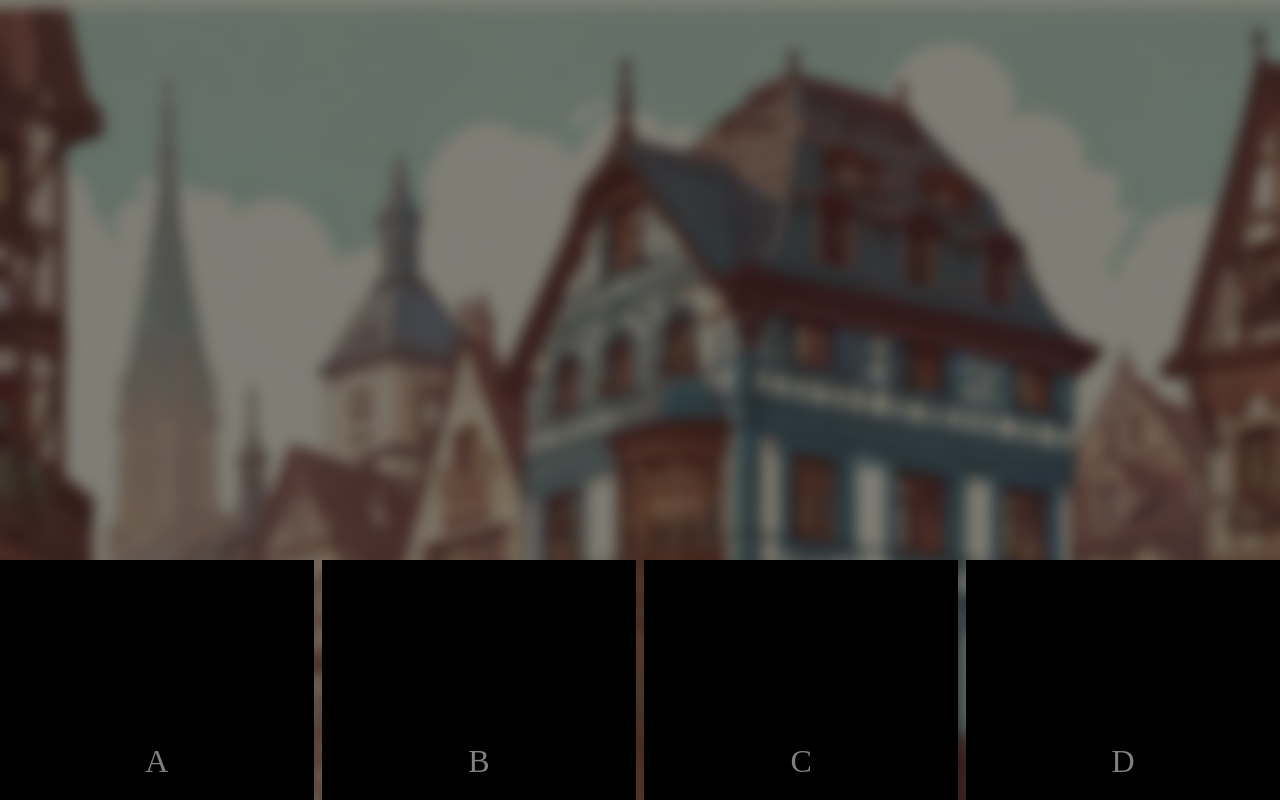
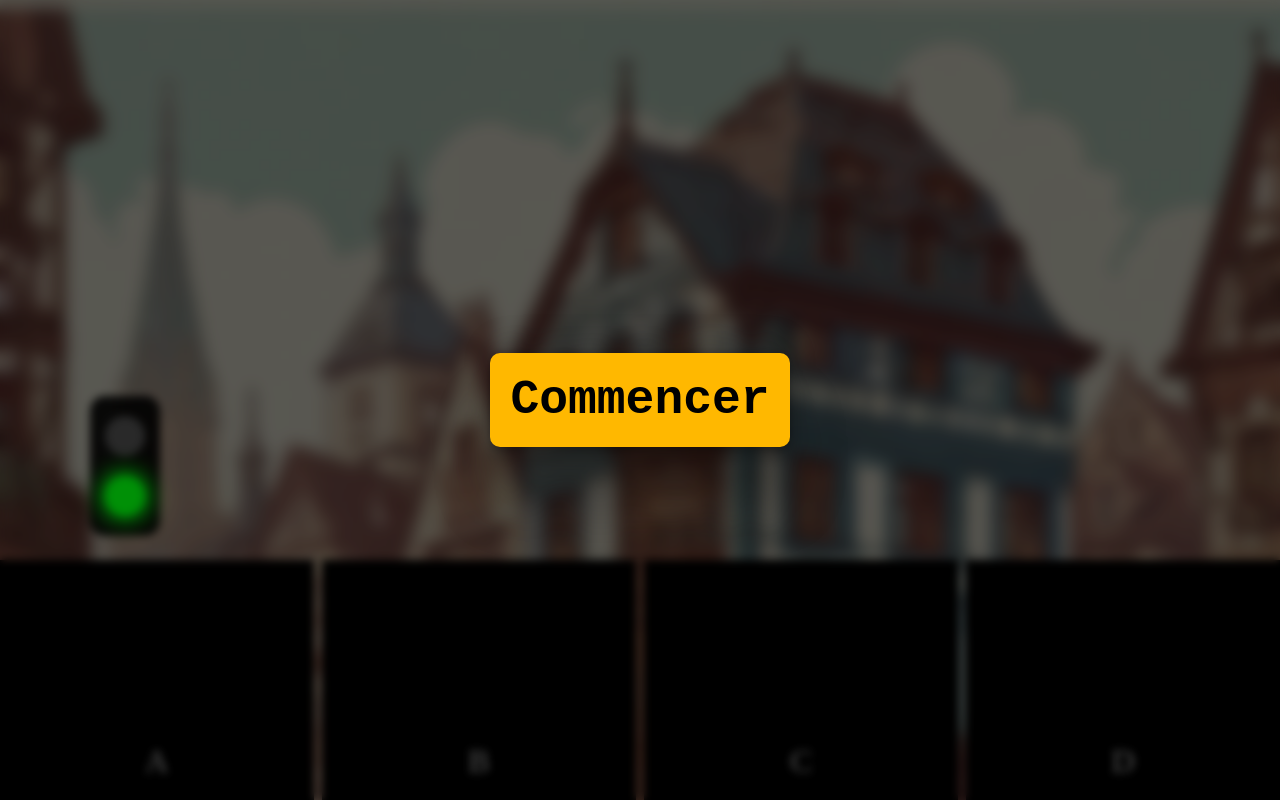
Before and after one commit to marvinblaser/piano-memo, a plain HTML site: page index.html in a window 1280 px wide. Drawn offline with Linux system fonts and the light colour scheme.

Commit message:
start menu + light

```diff
--- a/index.html
+++ b/index.html
@@ -5,15 +5,24 @@
     <!-- <meta name="viewport" content="width=device-width, initial-scale=1.0"> -->
     <meta name='viewport' content='width=device-width, initial-scale=1.0, maximum-scale=1.0, user-scalable=0'/>
     <link rel="stylesheet" href="styles/style.css">
+    <link rel="shortcut icon" href="stock/img/piano.jpg" type="image/x-icon">
     <title>Piano Memo</title>
 </head>
 <body>
+    <div class="start">
+        <div class="start-button">Commencer</div>
+    </div>
+    <div class="blur"></div>
     <div class="piano">
         <div class="tile">A</div>
         <div class="tile">B</div>
         <div class="tile">C</div>
         <div class="tile">D</div>
     </div>
+    <div class="playable">
+        <div class="off"></div>
+        <div class="on"></div>
+    </div>
     <div class="untouchable"></div>
     <script src="js/script.js"></script>
 </body>
--- a/js/script.js
+++ b/js/script.js
@@ -1,5 +1,8 @@
 let tiles = document.querySelectorAll(".tile");
 let untouchable = document.querySelector(".untouchable");
+let start = document.querySelector(".start");
+let startButton = document.querySelector(".start-button");
+let blurPage = document.querySelector(".blur");
 
 tiles.forEach(tile =>{
     tile.addEventListener("click", ()=>{
@@ -13,3 +16,8 @@ tiles.forEach(tile =>{
         }, "700");
     })
 })
+
+startButton.addEventListener("click", ()=>{
+    start.remove();
+    blurPage.remove();
+})
--- a/styles/style.css
+++ b/styles/style.css
@@ -21,6 +21,7 @@ body{
     height: 30%;
     bottom: 0%;
     left: 0%;
+    z-index: 1;
 }
 
 .tile{
@@ -47,3 +48,61 @@ body{
     left: 0;
     z-index: -1;
 }
+
+.start{
+    position: absolute;
+    display: flex;
+    justify-content: center;
+    align-items: center;
+    height: 100%;
+    width: 100%;
+    z-index: 50;
+}
+
+.start-button{
+    font-size: 3rem;
+    font-family: 'Courier New', Courier, monospace;
+    font-weight: 700;
+    background: rgba( 255, 184, 0, 1 );
+    backdrop-filter: blur( 4px );
+    box-shadow: rgba(0, 0, 0, 0.25) 0px 54px 55px, rgba(0, 0, 0, 0.12) 0px -12px 30px, rgba(0, 0, 0, 0.12) 0px 4px 6px, rgba(0, 0, 0, 0.17) 0px 12px 13px, rgba(0, 0, 0, 0.09) 0px -3px 5px;
+    -webkit-backdrop-filter: blur( 4px );
+    border-radius: 10px;
+    padding: 20px;
+}
+
+.blur{
+    position: absolute;
+    height: 100%;
+    width: 100%;
+    z-index: 25;
+    backdrop-filter: blur(4px);
+    background-color: rgba(0, 0, 0, .3);
+}
+
+.playable{
+    position: absolute;
+    bottom: 33%;
+    left: 7%;
+    display: flex;
+    flex-direction: column;
+    gap: 20px;
+    padding: 20px 15px;
+    background-color: rgba(0, 0, 0, .9);
+    border-radius: 15px;
+}
+
+.off{
+    padding: 20px;
+    /* box-shadow: rgba(224, 9, 9, 1) 0px 0px 20px 5px;
+    background-color: rgb(224, 9, 9); */
+    background-color: #3b3b3b;
+    border-radius: 50%;
+}
+
+.on{
+    padding: 20px;
+    box-shadow: rgba(0, 206, 10, 1) 0px 0px 20px 5px;
+    background-color: rgb(0, 206, 10);
+    border-radius: 50%;
+}
```
Also changed, not shown: stock/img/note.svg (added), stock/img/piano.jpg (added).
